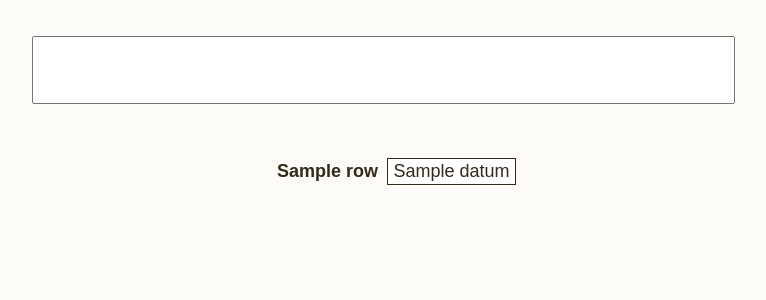
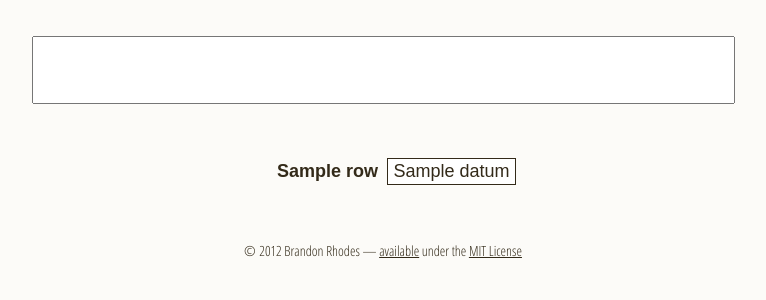
Before and after one commit to brandon-rhodes/publicanus, a Django app: template publican/frontend/templates/publican/filing.html in a window 1280 px wide. Shown: the top 300 px of the page, without its empty margins (257-1023 px from the left). Run offline with Django 3.2, Linux system fonts and the light colour scheme; the template is opened without the code that fills it: most values are stand-ins (such as "Sample title", 1, 10 or a date in 2020); form fields are guessed from the names that the template uses.

Commit message:
Added a footer: copyright, license, github link

```diff
--- a/publican/frontend/static/styles/screen.css
+++ b/publican/frontend/static/styles/screen.css
@@ -480,7 +480,10 @@ table {
 }
 
 /* Property order follows the standard explained in:
-   http://rhodesmill.org/brandon/2011/concentric-css/ */
+   http://rhodesmill.org/brandon/2011/concentric-css/
+
+   This first section styles the "big sections" of the page, and applies
+   to all pages on the site. */
 body {
   background-color: #fcfbf8;
   color: #332a19;
@@ -503,6 +506,16 @@ body > table {
 
 h1 {
   font-family: "Open Sans Condensed", Arial, sans-serif;
+}
+
+footer {
+  margin-top: 4em;
+  margin-bottom: 1em;
+  font-size: 77.77778%;
+  font-family: "Open Sans Condensed", Arial, sans-serif;
+}
+footer a {
+  color: #332a19;
 }
 
 /* The hgroup is for pages with both a heading <h1> and subheading <h2>. */
--- a/publican/frontend/templates/publican/_design.html
+++ b/publican/frontend/templates/publican/_design.html
@@ -6,5 +6,12 @@
         rel="stylesheet" type="text/css">
   <script src="/static/scripts/concat.js"></script>
 </head>
-<body>{% block body %}{% endblock %}</body>
+<body>{% block body %}{% endblock %}
+<footer>
+  © 2012 Brandon Rhodes —
+  <a href="https://github.com/brandon-rhodes/publicanus">available</a>
+  under the
+  <a href="https://raw.github.com/brandon-rhodes/publicanus/master/MIT-LICENSE.txt">MIT License</a>
+</footer>
+</body>
 </html>
--- a/sass/screen.scss
+++ b/sass/screen.scss
@@ -33,7 +33,10 @@ $condensed: 'Open Sans Condensed', $font;
 };
 
 /* Property order follows the standard explained in:
-   http://rhodesmill.org/brandon/2011/concentric-css/ */
+   http://rhodesmill.org/brandon/2011/concentric-css/
+
+   This first section styles the "big sections" of the page, and applies
+   to all pages on the site. */
 
 body {
     background-color: $white;
@@ -54,6 +57,13 @@ body > table {
 }
 h1 {
     font-family: $condensed;
+}
+footer {
+    margin-top: 4em;
+    margin-bottom: 1em;
+    font-size: 14px / 18px * 100%;
+    font-family: $condensed;
+    a { color: $black; }
 }
 
 /* The hgroup is for pages with both a heading <h1> and subheading <h2>. */
```
